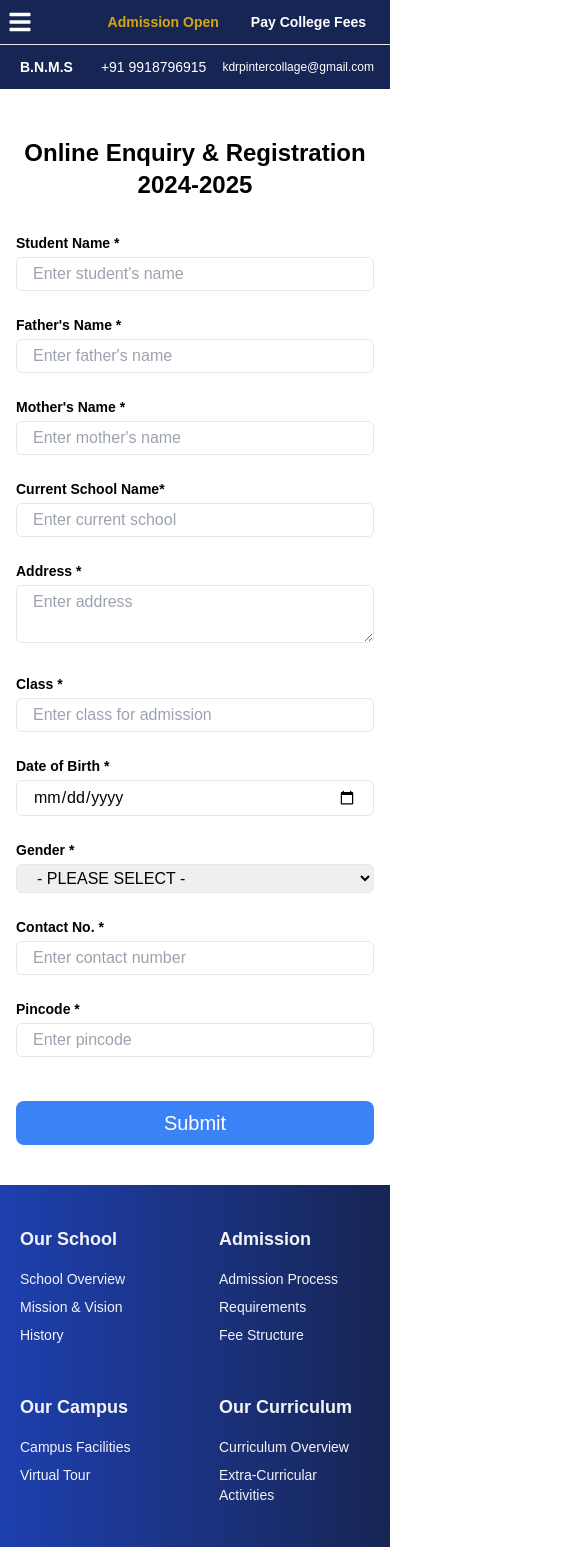
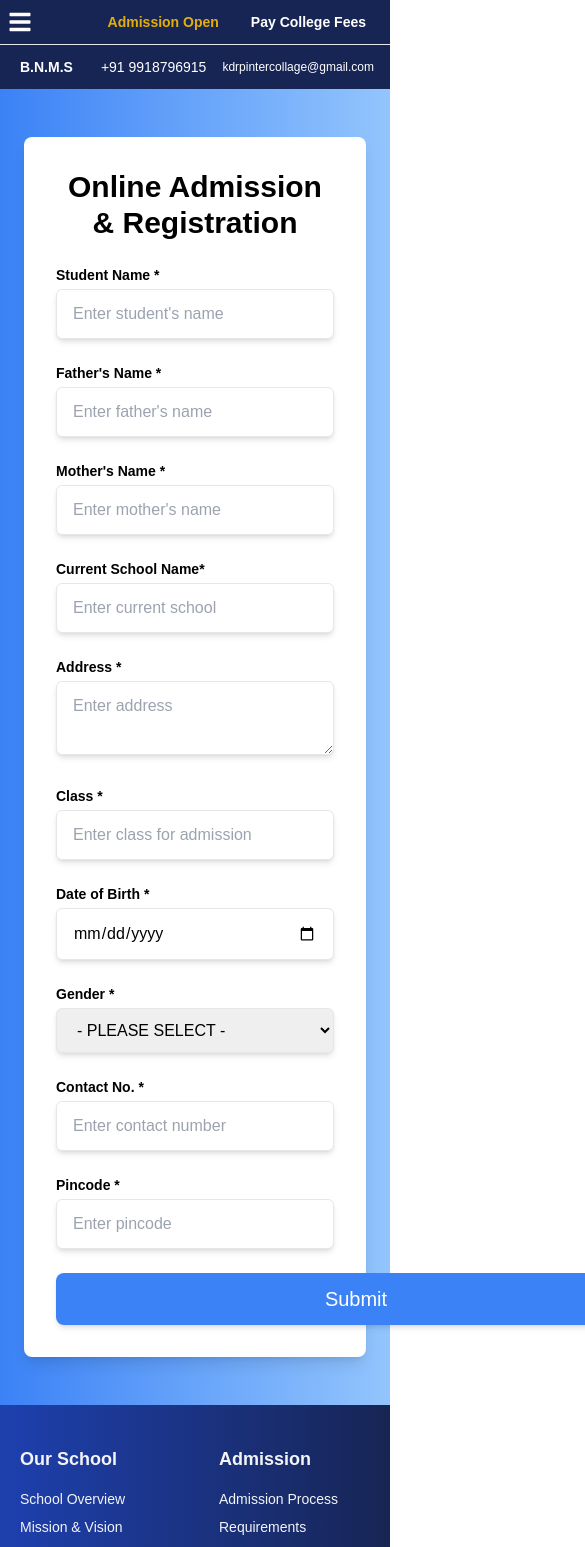
Before and after one commit to Priteshrao35/bnmemorial, a Next.js app: page /admission in a window 390 px wide. Shown: the top 1547 px of the page, 585 px wide, since content can reach past the window. Built offline with nearby package versions, Linux system fonts and the light colour scheme.

Commit message:
app updated

```diff
--- a/app/admission/page.jsx
+++ b/app/admission/page.jsx
@@ -19,15 +19,15 @@ function AdmissionForm() {
     pincode: '',
   });
 
-  const [error, setError] = useState(null); // Track errors
-  const [successMessage, setSuccessMessage] = useState(null); // Track success message
+  const [error, setError] = useState(null);
+  const [successMessage, setSuccessMessage] = useState(null);
+  const [studentDetails, setStudentDetails] = useState(null); // To hold student data after submission
+  const [isPopupOpen, setIsPopupOpen] = useState(false); // To manage popup visibility
 
   const handleChange = (e) => {
     const { name, value } = e.target;
 
-    // Only allow numeric values for contact and pincode fields
     if (name === 'contact' || name === 'pincode') {
-      // Replace any non-numeric characters
       const numericValue = value.replace(/[^0-9]/g, '');
       setFormData({ ...formData, [name]: numericValue });
     } else {
@@ -79,7 +79,10 @@ function AdmissionForm() {
 
       if (response.status === 201) {
         setSuccessMessage('Your admission request has been successfully submitted.');
-        // Reset form after successful submission
+
+        // Wait for a short time to ensure response has been processed
+        setTimeout(() => {
+          setStudentDetails(response.data); // Store the student details returned by the API
           setFormData({
             studentName: '',
             fathersName: '',
@@ -93,11 +96,12 @@ function AdmissionForm() {
             pincode: '',
           });
           setError(null);
+          setIsPopupOpen(true); // Open the popup after receiving the student data
+        }, 1000); // Delay for 1 second (adjust as needed)
 
-        // Hide success message after 5 seconds
         setTimeout(() => {
           setSuccessMessage(null);
-        }, 2000); // Adjust time as needed (in milliseconds)
+        }, 2000);
       } else {
         alert('Submission failed. Please try again.');
       }
@@ -107,23 +111,25 @@ function AdmissionForm() {
     }
   };
 
+  const closePopup = () => {
+    setIsPopupOpen(false); // Close the popup when the user clicks close
+  };
+
   return (
     <div>
       <Header />
       <Navbar />
-      <div className="bg-gradient-animation px-4 sm:px-8 md:px-52 bg-white">
-        <div className="py-10">
-          <h2 className="md:text-4xl text-2xl md:p-5 p-2 font-bold mb-6 text-center text-black">
-            Online Enquiry & Registration 2024-2025
-          </h2>
+      <div className="bg-gradient-to-r from-blue-500 to-blue-300 py-12 px-6 sm:px-8 md:px-16">
+        <div className="max-w-4xl mx-auto bg-white p-8 rounded-lg shadow-lg">
+          <h2 className="text-3xl font-bold text-center text-black mb-6">Online Admission & Registration</h2>
 
-          {error && <div className="text-red-600 text-center mb-4 text-2xl">{error}</div>}
-          {successMessage && <div className="text-green-600 text-center mb-4 text-2xl">{successMessage}</div>}
+          {error && <div className="text-red-600 text-center mb-4 text-xl">{error}</div>}
+          {successMessage && <div className="text-green-600 text-center mb-4 text-xl">{successMessage}</div>}
 
-          <form className="grid grid-cols-1 md:grid-cols-2 gap-6 mt-5" onSubmit={handleSubmit}>
-            {/* Left Grid */}
+          <form className="space-y-6" onSubmit={handleSubmit}>
+            <div className="grid grid-cols-1 md:grid-cols-2 gap-6">
+              {/* Left Column */}
               <div className="space-y-6">
-              {/* Student Name */}
                 <div>
                   <label className="block text-sm font-bold mb-1 text-black" htmlFor="studentName">Student Name *</label>
                   <input
@@ -133,11 +139,10 @@ function AdmissionForm() {
                     value={formData.studentName}
                     onChange={handleChange}
                     required
-                  className="w-full px-4 py-1 border rounded-md text-black"
+                    className="w-full px-4 py-3 border text-black rounded-md shadow-md focus:outline-none focus:ring-2 focus:ring-blue-500"
                     placeholder="Enter student's name"
                   />
                 </div>
-              {/* Father's Name */}
                 <div>
                   <label className="block text-sm font-bold mb-1 text-black" htmlFor="fathersName">Father&apos;s Name *</label>
                   <input
@@ -147,11 +152,10 @@ function AdmissionForm() {
                     value={formData.fathersName}
                     onChange={handleChange}
                     required
-                  className="w-full px-4 py-1 border rounded-md text-black"
+                    className="w-full px-4 py-3 border rounded-md text-black shadow-md focus:outline-none focus:ring-2 focus:ring-blue-500"
                     placeholder="Enter father's name"
                   />
                 </div>
-              {/* Mother's Name */}
                 <div>
                   <label className="block text-sm font-bold mb-1 text-black" htmlFor="mothersName">Mother&apos;s Name *</label>
                   <input
@@ -161,11 +165,10 @@ function AdmissionForm() {
                     value={formData.mothersName}
                     onChange={handleChange}
                     required
-                  className="w-full px-4 py-1 border rounded-md text-black"
+                    className="w-full px-4 py-3 border text-black rounded-md shadow-md focus:outline-none focus:ring-2 focus:ring-blue-500"
                     placeholder="Enter mother's name"
                   />
                 </div>
-              {/* Current School */}
                 <div>
                   <label className="block text-sm font-bold mb-1 text-black" htmlFor="currentSchool">Current School Name*</label>
                   <input
@@ -175,11 +178,10 @@ function AdmissionForm() {
                     value={formData.currentSchool}
                     onChange={handleChange}
                     required
-                  className="w-full px-4 py-1 border rounded-md text-black"
+                    className="w-full px-4 py-3 border text-black rounded-md shadow-md focus:outline-none focus:ring-2 focus:ring-blue-500"
                     placeholder="Enter current school"
                   />
                 </div>
-              {/* Address */}
                 <div>
                   <label className="block text-sm font-bold mb-1 text-black" htmlFor="address">Address *</label>
                   <textarea
@@ -188,15 +190,14 @@ function AdmissionForm() {
                     value={formData.address}
                     onChange={handleChange}
                     required
-                  className="w-full px-4 py-1 border rounded-md text-black"
+                    className="w-full px-4 py-3 border text-black rounded-md shadow-md focus:outline-none focus:ring-2 focus:ring-blue-500"
                     placeholder="Enter address"
                   ></textarea>
                 </div>
               </div>
 
-            {/* Right Grid */}
+              {/* Right Column */}
               <div className="space-y-6">
-              {/* Class for Admission */}
                 <div>
                   <label className="block text-sm font-bold mb-1 text-black" htmlFor="admissionClass">Class *</label>
                   <input
@@ -206,11 +207,10 @@ function AdmissionForm() {
                     value={formData.admissionClass}
                     onChange={handleChange}
                     required
-                  className="w-full px-4 py-1 border rounded-md text-black"
+                    className="w-full px-4 py-3 border text-black rounded-md shadow-md focus:outline-none focus:ring-2 focus:ring-blue-500"
                     placeholder="Enter class for admission"
                   />
                 </div>
-              {/* Date of Birth */}
                 <div>
                   <label className="block text-sm font-bold mb-1 text-black" htmlFor="dob">Date of Birth *</label>
                   <input
@@ -220,10 +220,9 @@ function AdmissionForm() {
                     value={formData.dob}
                     onChange={handleChange}
                     required
-                  className="w-full px-4 py-1 border rounded-md text-black"
+                    className="w-full px-4 py-3 border text-black rounded-md shadow-md focus:outline-none focus:ring-2 focus:ring-blue-500"
                   />
                 </div>
-              {/* Gender */}
                 <div>
                   <label className="block text-sm font-bold mb-1 text-black" htmlFor="gender">Gender *</label>
                   <select
@@ -232,7 +231,7 @@ function AdmissionForm() {
                     value={formData.gender}
                     onChange={handleChange}
                     required
-                  className="w-full px-4 py-1 border rounded-md text-black"
+                    className="w-full px-4 py-3 border text-black rounded-md shadow-md focus:outline-none focus:ring-2 focus:ring-blue-500"
                   >
                     <option value="">- PLEASE SELECT -</option>
                     <option value="male">Male</option>
@@ -240,7 +239,6 @@ function AdmissionForm() {
                     <option value="other">Other</option>
                   </select>
                 </div>
-              {/* Contact No */}
                 <div>
                   <label className="block text-sm font-bold mb-1 text-black" htmlFor="contact">Contact No. *</label>
                   <input
@@ -250,11 +248,10 @@ function AdmissionForm() {
                     value={formData.contact}
                     onChange={handleChange}
                     required
-                  className="w-full px-4 py-1 border rounded-md text-black"
+                    className="w-full px-4 py-3 border text-black rounded-md shadow-md focus:outline-none focus:ring-2 focus:ring-blue-500"
                     placeholder="Enter contact number"
                   />
                 </div>
-              {/* Pincode */}
                 <div>
                   <label className="block text-sm font-bold mb-1 text-black" htmlFor="pincode">Pincode *</label>
                   <input
@@ -264,15 +261,18 @@ function AdmissionForm() {
                     value={formData.pincode}
                     onChange={handleChange}
                     required
-                  className="w-full px-4 py-1 border rounded-md text-black"
+                    className="w-full px-4 py-3 border text-black rounded-md shadow-md focus:outline-none focus:ring-2 focus:ring-blue-500"
                     placeholder="Enter pincode"
                   />
                 </div>
               </div>
-            <div className="text-center mt-5 flex justify-center items-center">
+            </div>
+
+            {/* Submit Button */}
+            <div className="text-center mt-8">
               <button
                 type="submit"
-                className="bg-blue-500 text-white py-2 w-full md:w-[30em] px-6 rounded-lg text-xl"
+                className="bg-blue-500 text-white py-3 w-[30em] px-8 rounded-lg text-xl shadow-md hover:bg-blue-600 transition duration-300"
               >
                 Submit
               </button>
@@ -280,6 +280,35 @@ function AdmissionForm() {
           </form>
         </div>
       </div>
+
+      {/* Popup for displaying student details */}
+      {isPopupOpen && studentDetails && (
+        <div className="fixed inset-0 bg-gray-800 bg-opacity-50 flex justify-center items-center z-50">
+          <div className="bg-gradient-to-t from-green-700 to-indigo-0 p-6 rounded-lg shadow-lg w-96">
+            <p><strong>Student Name:</strong> {studentDetails.student_name}</p>
+            <p><strong>Father's Name:</strong> {studentDetails.fathers_name}</p>
+            <p><strong>Mother's Name:</strong> {studentDetails.mothers_name}</p>
+            <p><strong>Current School:</strong> {studentDetails.current_school}</p>
+            <p><strong>Address:</strong> {studentDetails.address}</p>
+            <p><strong>Class:</strong> {studentDetails.admission_class}</p>
+            <p><strong>Date of Birth:</strong> {studentDetails.dob}</p>
+            <p><strong>Gender:</strong> {studentDetails.gender}</p>
+            <p><strong>Contact:</strong> {studentDetails.contact}</p>
+            <p><strong>Pincode:</strong> {studentDetails.pincode}</p>
+            <p><strong>Fee:</strong> {studentDetails.fee}</p>
+            <p><strong>Admission ID:</strong> {studentDetails.id}</p>
+
+            <div className="text-center mt-4">
+              <button
+                onClick={closePopup}
+                className="bg-blue-500 text-white px-6 py-2 rounded-lg hover:bg-blue-600 transition duration-300">
+                Close
+              </button>
+            </div>
+          </div>
+        </div>
+      )}
+
       <FooterSection />
     </div>
   );
```
Also changed, not shown: app/collegefee/page.jsx (+42 -73 lines). Lines whose indentation alone changed are shown as unchanged.
